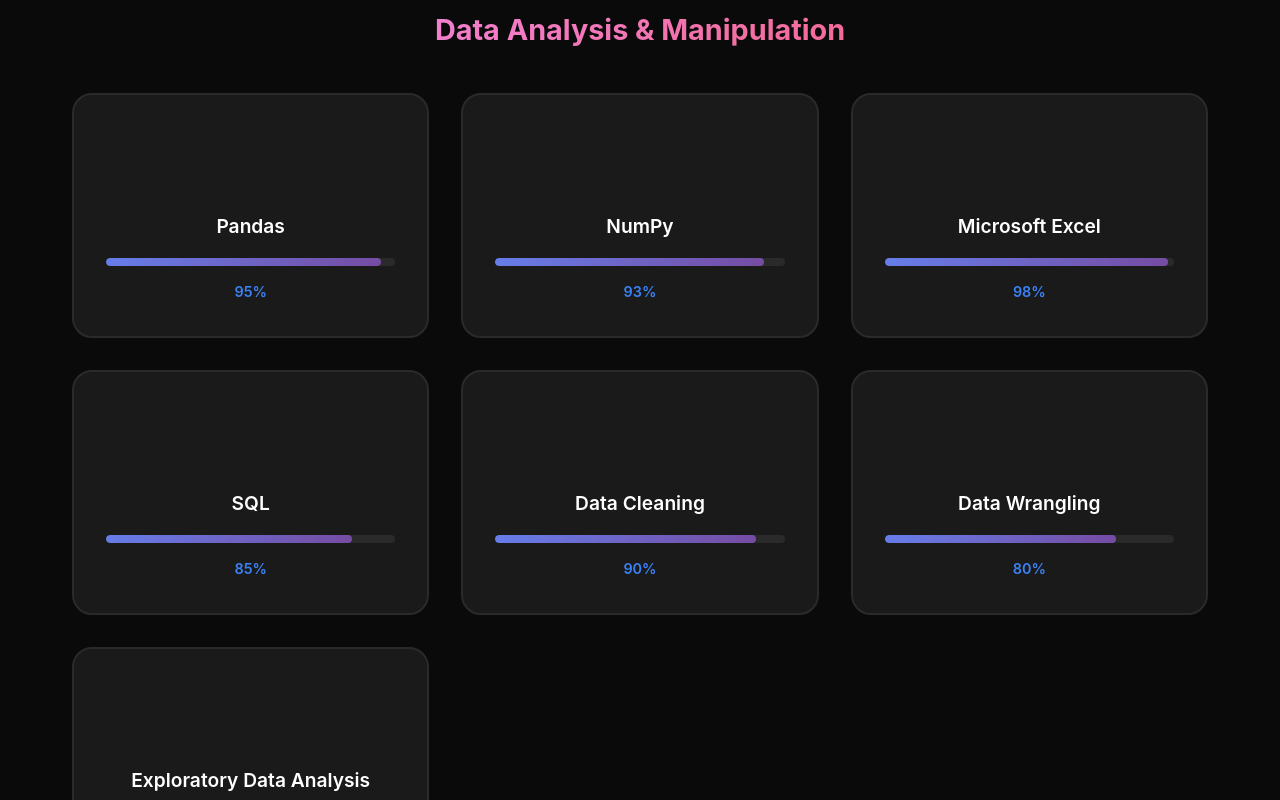
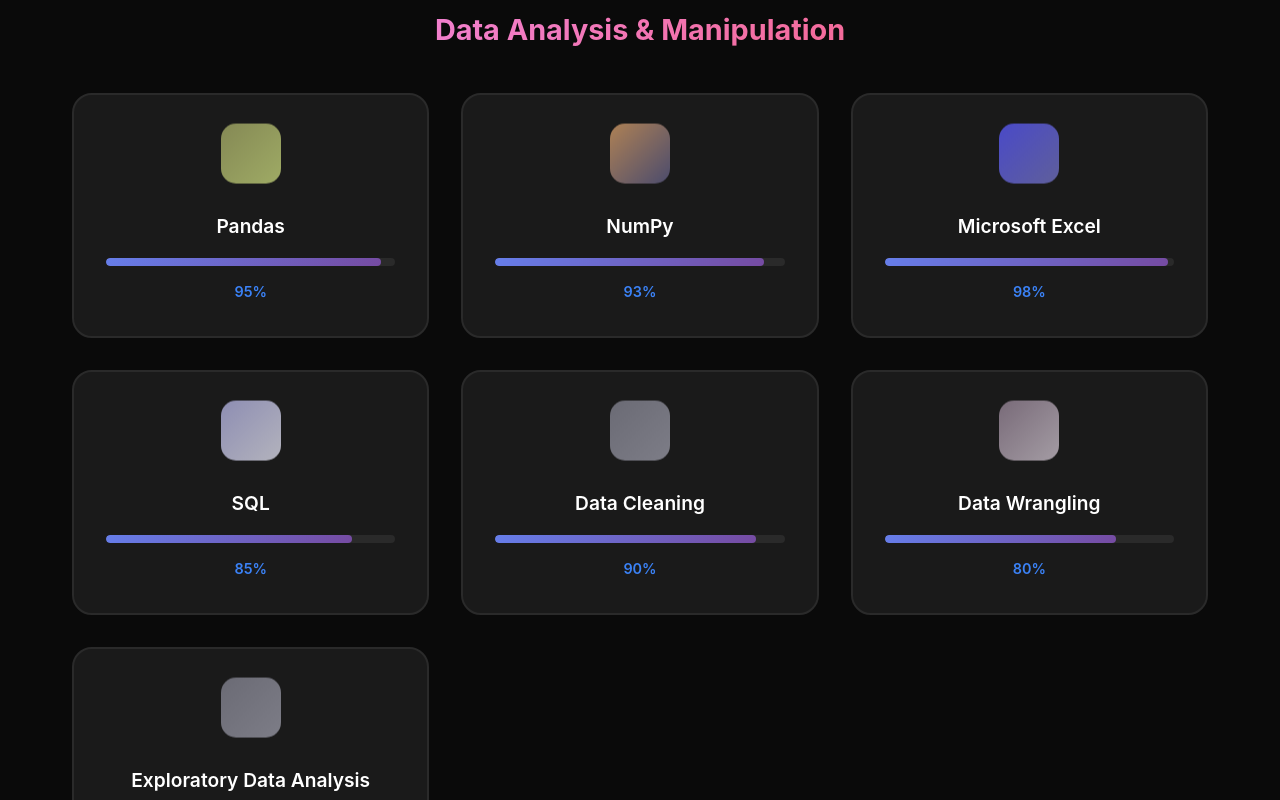
Before and after one commit to b-mahadevan/portfolio-mahadevan-b, a React (Vite) app: page / in a window 1280 px wide. Shown: the part 7580-8380 px from the top of the page. Built offline with nearby package versions, Linux system fonts and the light colour scheme.

Commit message:
Modify skills icon

```diff
--- a/src/index.css
+++ b/src/index.css
@@ -955,120 +955,32 @@
   animation: iconFloat 3s ease-in-out infinite;
 }
 
-.skill-icon-ml {
-  background: linear-gradient(135deg, #a1c4fd, #c2e9fb); /* Light blue tones */
+.skill-icon-98 {
+  background: linear-gradient(135deg, #4a4ac8, #5f5f9b); /* Charcoal to deep slate */
 }
 
-.skill-icon-dl {
-  background: linear-gradient(135deg, #d4fc79, #96e6a1); /* Light green to yellow */
+.skill-icon-95 {
+  background: linear-gradient(135deg, #858955, #9fab65); /* Graphite gray blend */
 }
 
-.skill-icon-cnn {
-  background: linear-gradient(135deg, #fbc2eb, #a6c1ee); /* Soft purple-pink */
+.skill-icon-93 {
+  background: linear-gradient(135deg, #ae8155, #4c4c6d); /* Slate to ash */
 }
 
-.skill-icon-datascience {
-  background: linear-gradient(135deg, #cfd9df, #e2ebf0); /* Very light navy-gray */
+.skill-icon-90 {
+  background: linear-gradient(135deg, #6b6b75, #7d7d87); /* Dusty mid-gray */
 }
 
-.skill-icon-statistics {
-  background: linear-gradient(135deg, #e0c3fc, #8ec5fc); /* Soft purple to blue */
+.skill-icon-85 {
+  background: linear-gradient(135deg, #8e8eb3, #b3b3bd); /* Subtle silver gray */
 }
 
-.skill-icon-scraping {
-  background: linear-gradient(135deg, #fdfbfb, #ebedee); /* Light neutral (clean feel) */
+.skill-icon-80 {
+  background: linear-gradient(135deg, #796b79, #a49ca4); /* Very light slate gray */
 }
 
-.skill-icon-timeseries {
-  background: linear-gradient(135deg, #89f7fe, #66a6ff); /* Trendy blue tones */
-}
-
-.skill-icon-cleaning {
-  background: linear-gradient(135deg, #d9f99d, #bef264); /* Fresh soft greens */
-}
-
-.skill-icon-visualization {
-  background: linear-gradient(135deg, #ffd194, #ffecd2); /* Soft peach */
-}
-
-.skill-icon-gcp {
-  background: linear-gradient(135deg, #c2e9fb, #e0c3fc); /* Light blue and purple */
-}
-
-.skill-icon-dbms {
-  background: linear-gradient(135deg, #e0eafc, #cfdef3); /* Subtle blue tones */
-}
-
-.skill-icon-python {
-  background: linear-gradient(135deg, #fdfcfb, #e2d1c3); /* Pale Python hues */
-}
-
-.skill-icon-pandas {
-  background: linear-gradient(135deg, #e6e9f0, #eef1f5); /* Light neutral grayscale */
-}
-
-.skill-icon-numpy {
-  background: linear-gradient(135deg, #fceabb, #f8b500); /* Sunny, friendly yellow */
-}
-
-.skill-icon-scikit {
-  background: linear-gradient(135deg, #ffe259, #ffa751); /* Scikit orange-light */
-}
-
-.skill-icon-tensorflow {
-  background: linear-gradient(135deg, #ffecd2, #fcb69f); /* Warm, friendly orange */
-}
-
-.skill-icon-keras {
-  background: linear-gradient(135deg, #f8cdda, #fbd786); /* Pink-orange pastel */
-}
-
-.skill-icon-pytorch {
-  background: linear-gradient(135deg, #ffdde1, #ee9ca7); /* Soft torch pinks */
-}
-
-.skill-icon-powerbi {
-  background: linear-gradient(135deg, #f6f9fc, #ffe57f); /* Yellow-light */
-}
-
-.skill-icon-matplotlib {
-  background: linear-gradient(135deg, #b5fffc, #f0faff); /* Arctic light blues */
-}
-
-.skill-icon-seaborn {
-  background: linear-gradient(135deg, #c2ffd8, #465efb); /* Soft mint and blue */
-}
-
-.skill-icon-plotly {
-  background: linear-gradient(135deg, #d3cce3, #e9e4f0); /* Elegant light lilac */
-}
-
-.skill-icon-tableau {
-  background: linear-gradient(135deg, #ffecd2, #fcb69f); /* Warm light tones */
-}
-
-.skill-icon-streamlit {
-  background: linear-gradient(135deg, #ffe0e0, #ffc3a0); /* Light red-pink */
-}
-
-.skill-icon-django {
-  background: linear-gradient(135deg, #d4fc79, #96e6a1); /* Pastel green gradient */
-}
-
-.skill-icon-sql {
-  background: linear-gradient(135deg, #e0f7fa, #b2ebf2); /* Soft SQL blue */
-}
-
-.skill-icon-git {
-  background: linear-gradient(135deg, #ffd3a5, #fd6585); /* Light coral tones */
-}
-
-.skill-icon-excel {
-  background: linear-gradient(135deg, #d0f0c0, #b2fab4); /* Excel soft green */
-}
-
-.skill-icon-canva {
-  background: linear-gradient(135deg, #c3cfe2, #f5f7fa); /* Canva-inspired soft gradient */
+.skill-icon-75 {
+  background: linear-gradient(135deg, #363633, #242426); /* Gentle dim white-gray */
 }
 
 @keyframes iconFloat {
```
